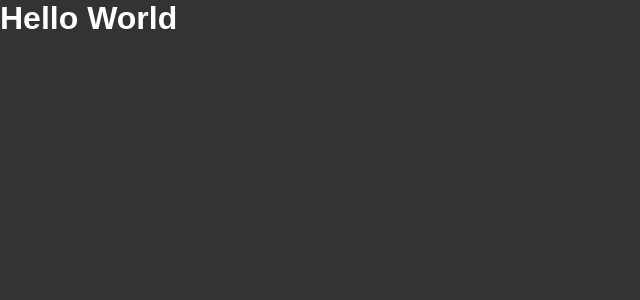
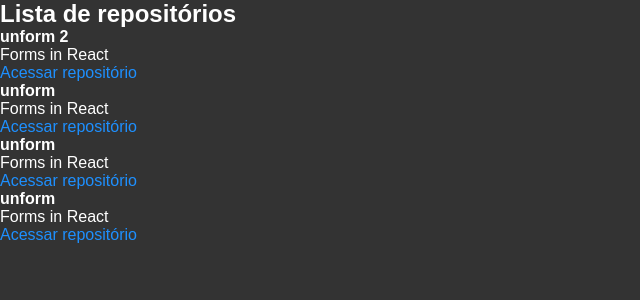
Before and after one commit to luischilanti/rocketseat, a React app in the folder 01-github-explorer/: page / in a window 1280 px wide. Shown: the top 300 px of the page, without its empty margins (0-640 px from the left). Built offline with nearby package versions, Linux system fonts and the light colour scheme.

Commit message:
feat: add component repository list

```diff
--- a/01-github-explorer/src/App.jsx
+++ b/01-github-explorer/src/App.jsx
@@ -1,5 +1,6 @@
 import './styles/global.scss'
+import { RepositoryList } from './components/RepositoryList'
 
 export function App() {
-    return <h1>Hello World</h1>
+    return <RepositoryList/>
 }
--- /dev/null
+++ b/01-github-explorer/src/components/RepositoryList.jsx
@@ -0,0 +1,43 @@
+const repository = 'unform 2'
+
+export function RepositoryList () {
+    return (
+        <section className="repository-list">
+            <h1>Lista de repositórios</h1>
+
+            <ul>
+                <li>
+                    <strong>{repository}</strong>
+                    <p>Forms in React</p>
+                    <a href="#">
+                        Acessar repositório
+                    </a>
+                </li>
+
+                <li>
+                    <strong>unform</strong>
+                    <p>Forms in React</p>
+                    <a href="#">
+                        Acessar repositório
+                    </a>
+                </li>
+
+                <li>
+                    <strong>unform</strong>
+                    <p>Forms in React</p>
+                    <a href="#">
+                        Acessar repositório
+                    </a>
+                </li>
+
+                <li>
+                    <strong>unform</strong>
+                    <p>Forms in React</p>
+                    <a href="#">
+                        Acessar repositório
+                    </a>
+                </li>
+            </ul>
+        </section>
+    )
+}
--- a/01-github-explorer/src/styles/global.scss
+++ b/01-github-explorer/src/styles/global.scss
@@ -8,4 +8,9 @@
     font-family: Arial, Helvetica, sans-serif;
     background-color: #333;
     color: #FFF;
+
+    a{
+        color: dodgerblue;
+        text-decoration: none;
+    }
 }
```
